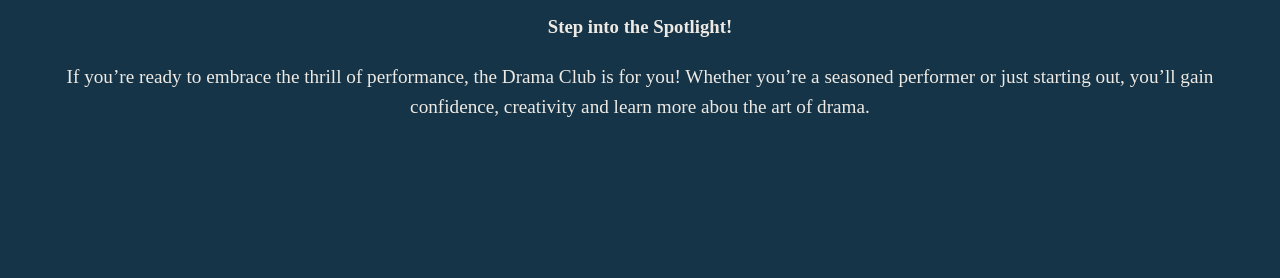
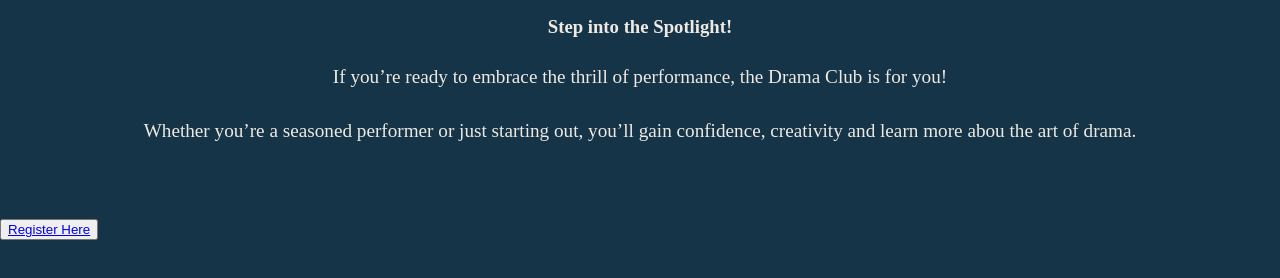
Before and after one commit to group610D/ClubHub, a plain HTML site: page Drama Club.html in a window 1280 px wide. Shown: the part 354-632 px from the top of the page. Drawn offline with Linux system fonts and the light colour scheme; a web font is replaced by a local one.

Commit message:
Update Drama Club.html

```diff
--- a/Drama Club.html
+++ b/Drama Club.html
@@ -34,9 +34,13 @@
     <section class="hero">
         <h1>Drama Club</h1>
         <h3>Step into the Spotlight!</h3>
-        <p>If you’re ready to embrace the thrill of performance, the Drama Club is for you! Whether you’re a seasoned performer or just starting out, you’ll gain confidence, creativity and learn more abou the art of drama.</p>
+        <p align="centre">If you’re ready to embrace the thrill of performance, the Drama Club is for you!</p>
+        <p align="centre">Whether you’re a seasoned performer or just starting out, you’ll gain confidence, creativity and learn more abou the art of drama.</p>
     </section>
+    <button type="button">
+        <a href="https://forms.gle/VuUDgQwkSLaqi1wV7">
+            Register Here
+        </a>
+    </button>
 </main>
-
-
 </html>
```
